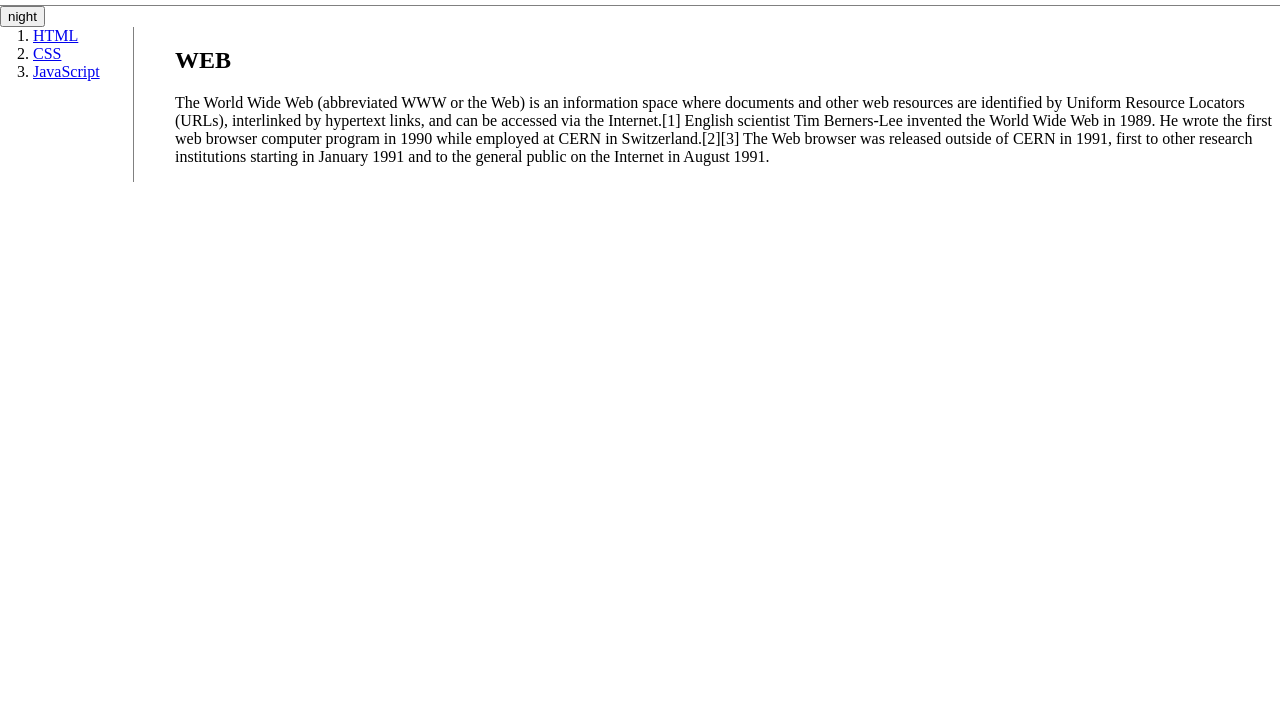
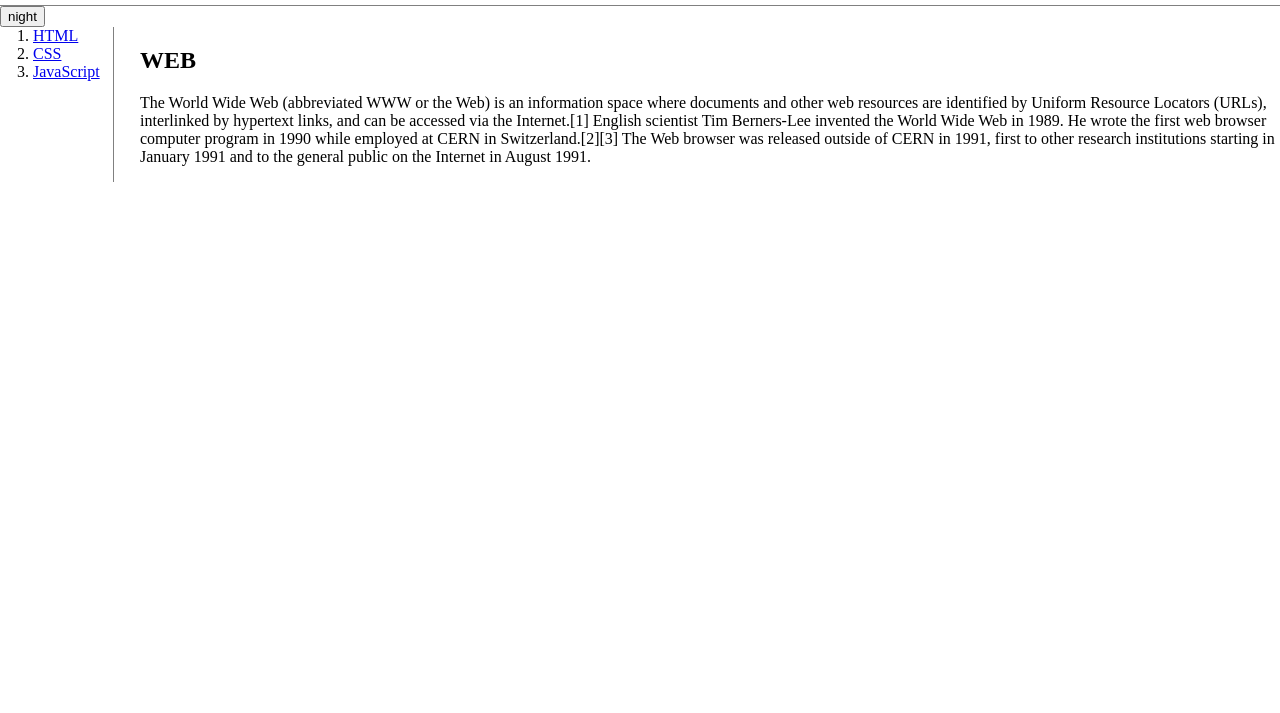
Before and after one commit to hyojunkim0407/web1, a plain HTML site: page index.html in a window 1280 px wide. Shown: the part 87-800 px from the top of the page. Drawn offline with Linux system fonts and the light colour scheme.

Commit message:
Update style.css

```diff
--- a/style.css
+++ b/style.css
@@ -10,21 +10,21 @@ h1 {
 }
 ol{
   border-right:1px solid gray;
-  width:100px;
+  width:80px;
   margin:0;W
   padding:20px;
 }
 #grid{
   display: grid;
-  grid-template-columns: 150px 1fr;
+  grid-template-columns: 100px 1fr;
 }
 #grid ol{
   padding-left:33px;
 }
 #grid #article{
-  padding-left:25px;
+  padding-left:40px;
 }
-@media(max-width:800px){
+@media(max-width:400px){
   #grid{
     display: block;
   }
```
